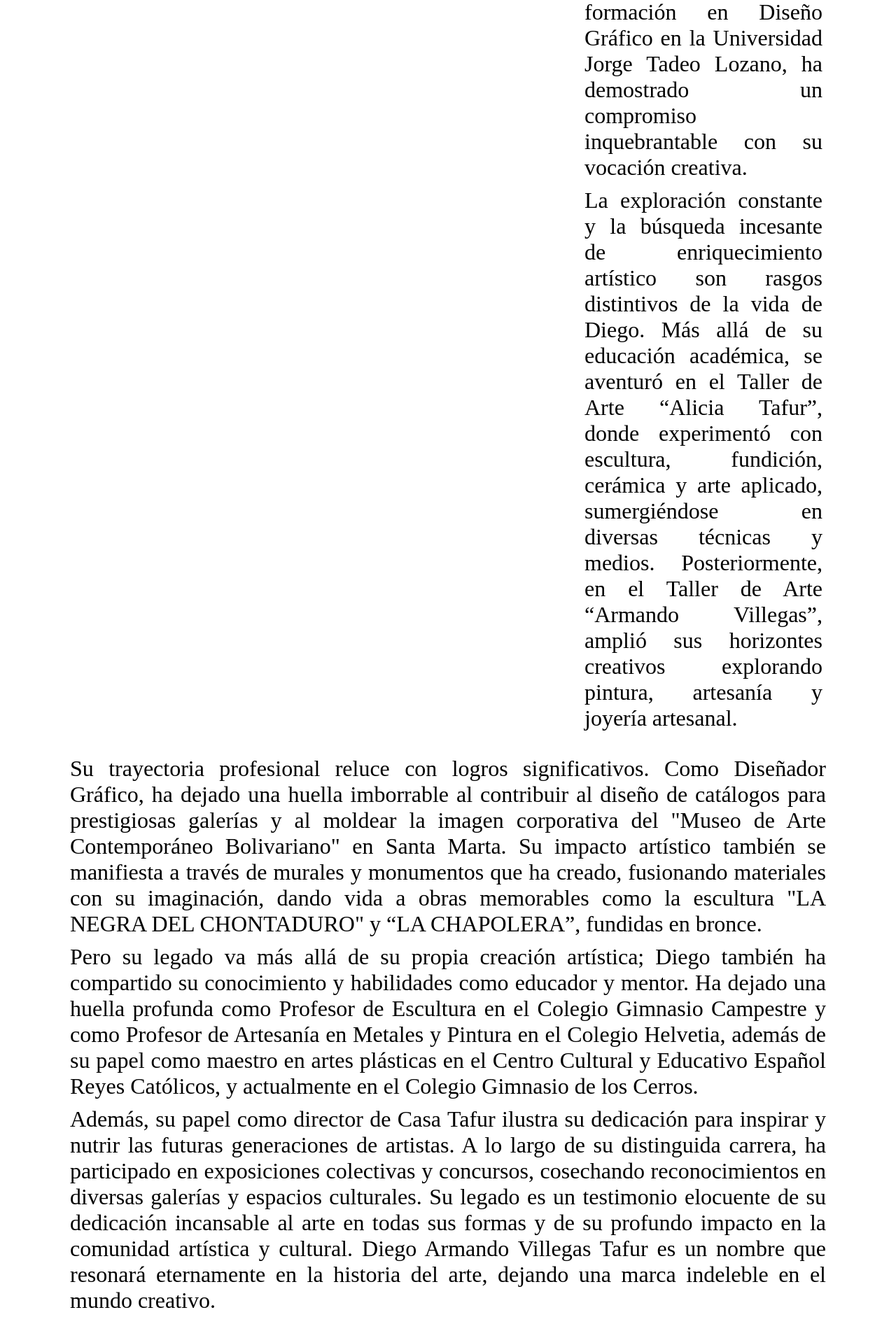
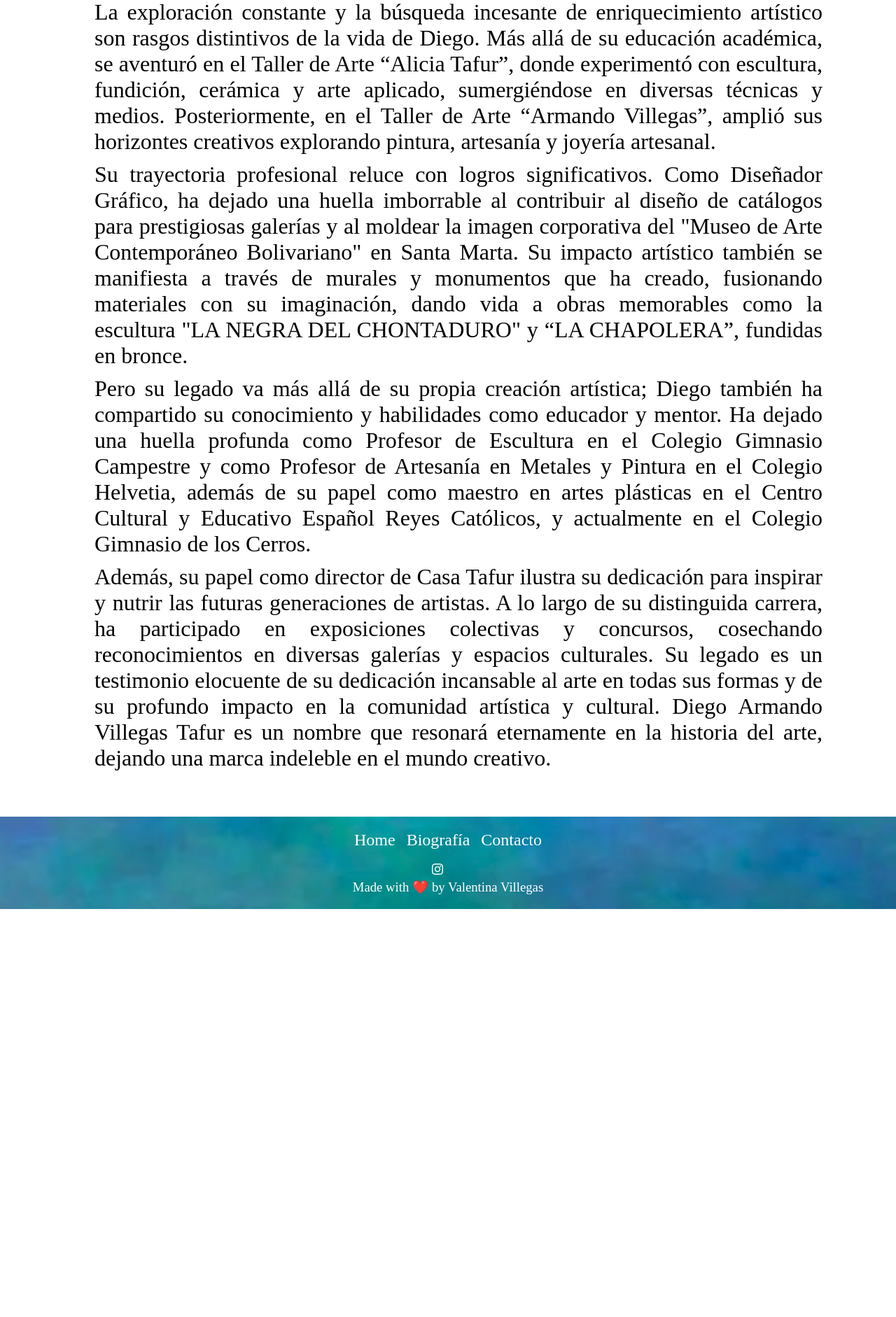
Before and after one commit to valentinavillegasc/Galeria-D.Villegas, a React (Create React App) app: page /biografia in a window 1280 px wide. Shown: the part 915-2797 px from the top of the page at 70% size. After the commit the page ends 2214 px from the top, so only its background shows below. Built offline with nearby package versions, Linux system fonts and the light colour scheme; some icons are missing; a web font is replaced by a local one.

Commit message:
cambios nombre biografia y uso propiedad float

```diff
--- a/src/views/Biografia.jsx
+++ b/src/views/Biografia.jsx
@@ -14,7 +14,7 @@ export default function Biografia() {
         </div>
         <div className={style.infoBiografia}>
           <div className={style.nameContainer}>
-            <h2>Diego Armando Villegas Tafur</h2>
+            <h2>Diego Villegas Tafur</h2>
             <p>Una Trayectoria Creativa y Entrañable en el Mundo del Arte.</p>
           </div>
 
@@ -38,40 +38,41 @@ export default function Biografia() {
               Villegas”, amplió sus horizontes creativos explorando pintura,
               artesanía y joyería artesanal.
             </p>
-          </div>
-        </div>
-      </div>
-      <div className={style.textoDebajoFoto}>
             <p>
               Su trayectoria profesional reluce con logros significativos. Como
-          Diseñador Gráfico, ha dejado una huella imborrable al contribuir al
-          diseño de catálogos para prestigiosas galerías y al moldear la imagen
-          corporativa del "Museo de Arte Contemporáneo Bolivariano" en Santa
-          Marta. Su impacto artístico también se manifiesta a través de murales
-          y monumentos que ha creado, fusionando materiales con su imaginación,
-          dando vida a obras memorables como la escultura "LA NEGRA DEL
-          CHONTADURO" y “LA CHAPOLERA”, fundidas en bronce.
+              Diseñador Gráfico, ha dejado una huella imborrable al contribuir
+              al diseño de catálogos para prestigiosas galerías y al moldear la
+              imagen corporativa del "Museo de Arte Contemporáneo Bolivariano"
+              en Santa Marta. Su impacto artístico también se manifiesta a
+              través de murales y monumentos que ha creado, fusionando
+              materiales con su imaginación, dando vida a obras memorables como
+              la escultura "LA NEGRA DEL CHONTADURO" y “LA CHAPOLERA”, fundidas
+              en bronce.
             </p>
             <p>
               Pero su legado va más allá de su propia creación artística; Diego
-          también ha compartido su conocimiento y habilidades como educador y
-          mentor. Ha dejado una huella profunda como Profesor de Escultura en el
-          Colegio Gimnasio Campestre y como Profesor de Artesanía en Metales y
-          Pintura en el Colegio Helvetia, además de su papel como maestro en
-          artes plásticas en el Centro Cultural y Educativo Español Reyes
-          Católicos, y actualmente en el Colegio Gimnasio de los Cerros.
+              también ha compartido su conocimiento y habilidades como educador
+              y mentor. Ha dejado una huella profunda como Profesor de Escultura
+              en el Colegio Gimnasio Campestre y como Profesor de Artesanía en
+              Metales y Pintura en el Colegio Helvetia, además de su papel como
+              maestro en artes plásticas en el Centro Cultural y Educativo
+              Español Reyes Católicos, y actualmente en el Colegio Gimnasio de
+              los Cerros.
             </p>
             <p>
               Además, su papel como director de Casa Tafur ilustra su dedicación
               para inspirar y nutrir las futuras generaciones de artistas. A lo
               largo de su distinguida carrera, ha participado en exposiciones
               colectivas y concursos, cosechando reconocimientos en diversas
-          galerías y espacios culturales. Su legado es un testimonio elocuente
-          de su dedicación incansable al arte en todas sus formas y de su
-          profundo impacto en la comunidad artística y cultural. Diego Armando
-          Villegas Tafur es un nombre que resonará eternamente en la historia
-          del arte, dejando una marca indeleble en el mundo creativo.
+              galerías y espacios culturales. Su legado es un testimonio
+              elocuente de su dedicación incansable al arte en todas sus formas
+              y de su profundo impacto en la comunidad artística y cultural.
+              Diego Armando Villegas Tafur es un nombre que resonará eternamente
+              en la historia del arte, dejando una marca indeleble en el mundo
+              creativo.
             </p>
+          </div>
+        </div>
       </div>
       <Footer />
     </div>
--- a/src/views/Estilos/Biografia.module.css
+++ b/src/views/Estilos/Biografia.module.css
@@ -12,15 +12,21 @@
   margin-right: 100px;
   margin-bottom: 0px;
   pointer-events: none;
+  clear: both;
+  content: "";
+  display: table;
 }
 
 .fotoContainer {
   padding-top: 10px;
+  float: right;
+  margin-left: 20px;
+  margin-top: 50px;
 }
 
 .foto {
   border-radius: 10px;
-  width: 700px;
+  width: 800px;
   height: 550px;
 }
 
@@ -51,18 +57,6 @@
 
 .textoParteDerecha p {
   margin-bottom: 10px;
-}
-.textoDebajoFoto {
-  text-align: justify;
-  font-size: 2rem;
-  margin-top: 20px;
-  margin-bottom: 300px;
-  margin-left: 100px;
-  margin-right: 100px;
-}
-
-.textoDebajoFoto p {
-  padding-bottom: 10px;
 }
 
 /*Media queries*/
```
Lines whose indentation alone changed are shown as unchanged.
